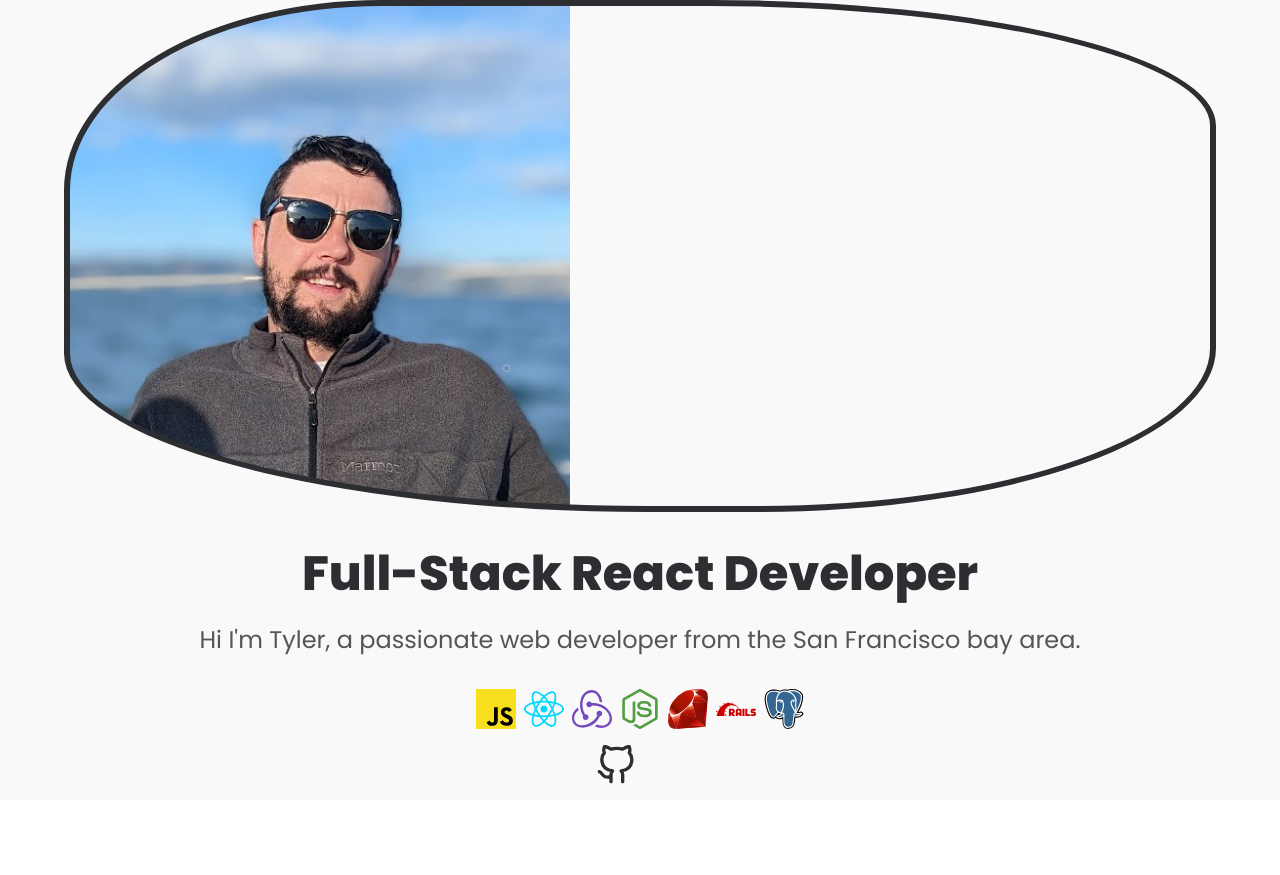
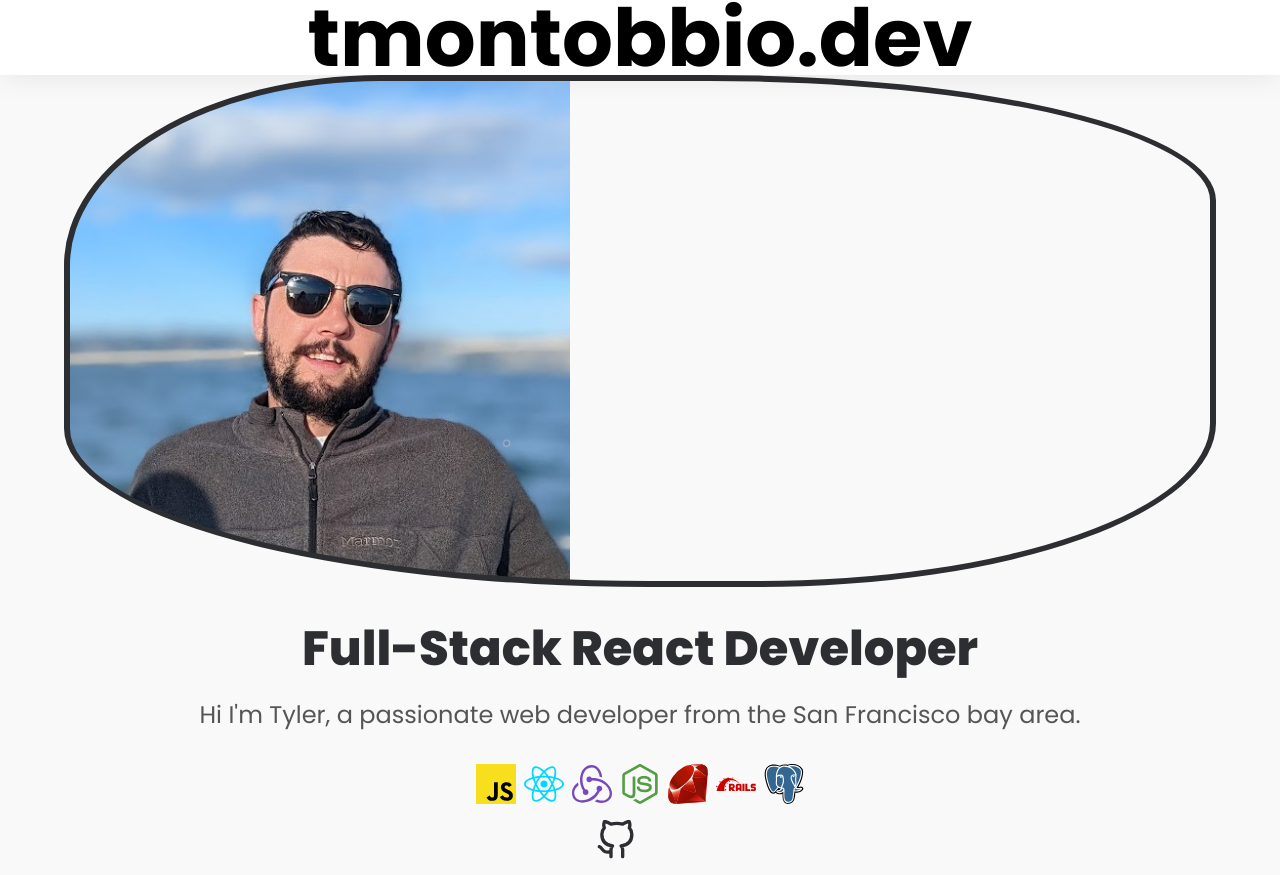
Before and after one commit to tmontobbio/tmontobbio-dev-v3, a React (Vite) app: page / in a window 1280 px wide. Before the commit the page ends 800 px from the top, so only its background shows below. Built offline with nearby package versions, Linux system fonts and the light colour scheme; some icons are missing.

Commit message:
font size

```diff
--- a/src/App.css
+++ b/src/App.css
@@ -134,51 +134,25 @@ h5 {
 #nav {
   display: flex;
   align-items: center;
-  justify-content: space-between;
-  width: 100%;
+  justify-content: center;
+  width: 100vw;
   min-height: 75px;
   height: 5vh;
-  padding: 0 3rem 0 3rem;
+  padding: 0 3em 0 3em;
   position: sticky;
   top: 0;
-  box-shadow: 0 0 10px rgba(0, 0, 0, .09);
+  box-shadow: 0 0 2em rgba(0, 0, 0, .09);
   background-color: #fff;
   z-index: 100;
 }
 
 #nav h3 {
-  color: #2d2e32;
-  font-weight: 500;
-  text-decoration: none;
-  transition: all .23s;
-  font-size: 1rem;
+  display: none;
 }
 
 #nav h1 {
   font-weight: 700;
-  font-size: 5ch;
-}
-
-
-.nav-btn {
-  margin: 0 .7rem 0 .7rem;
-}
-
-.logo-wrapper,
-.btn-wrapper {
-  display: flex;
-  justify-content: center;
-  align-content: center;
-}
-
-
-.btn-wrapper {
-  flex-direction: row;
-  align-items: center;
-}
-
-.logo-wrapper {
-  flex-direction: column;
+  font-size: 5em;
 }
 
 /*# # # # # # # # HOME # # # # # # # # */
--- a/src/App.jsx
+++ b/src/App.jsx
@@ -10,7 +10,7 @@ function App() {
 
   return (
     <>
-      {/* <Nav /> */}
+      <Nav />
       <Home />
       {/* <About /> */}
       {/* <Projects /> */}
```
